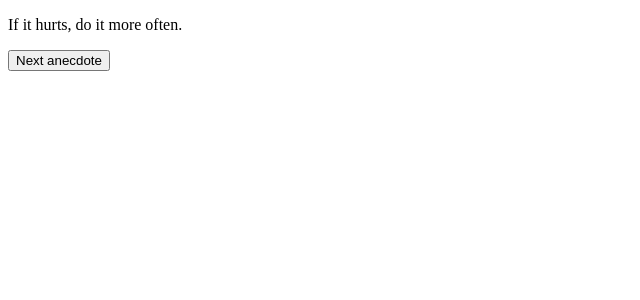
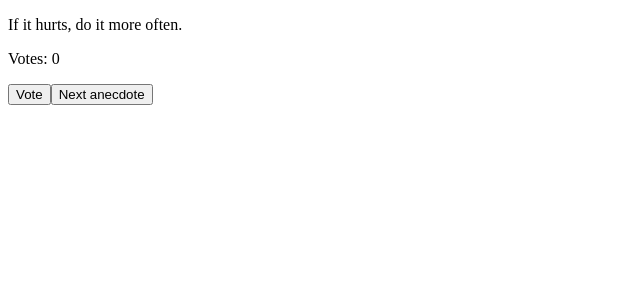
Before and after one commit to Sikarii/fullstack-open-course, a React (Vite) app in the folder 01-introduction-to-react/: page / in a window 1280 px wide. Shown: the top 300 px of the page, without its empty margins (0-640 px from the left). Built offline with nearby package versions, Linux system fonts and the light colour scheme.

Commit message:
Exercise 13 for introduction-to-react

```diff
--- a/01-introduction-to-react/src/App.jsx
+++ b/01-introduction-to-react/src/App.jsx
@@ -12,7 +12,13 @@ export default function App() {
     "The only way to go fast, is to go well.",
   ];
 
+  const [votes, setVotes] = useState(new Array(anecdotes.length).fill(0));
   const [selected, setSelected] = useState(0);
+
+  const voteAnecdote = () => {
+    const newVotes = votes.map((v, i) => i === selected ? v + 1 : v);
+    setVotes(newVotes);
+  };
 
   const setRandomAnecdote = () => {
     const rnd = Math.floor(Math.random() * anecdotes.length);
@@ -22,7 +28,11 @@ export default function App() {
   return (
     <div>
       <p>{anecdotes[selected]}</p>
-      <button onClick={setRandomAnecdote}>Next anecdote</button>
+      <p>Votes: {votes[selected]}</p>
+      <div>
+        <button onClick={voteAnecdote}>Vote</button>
+        <button onClick={setRandomAnecdote}>Next anecdote</button>
+      </div>
     </div>
   );
 };
```
